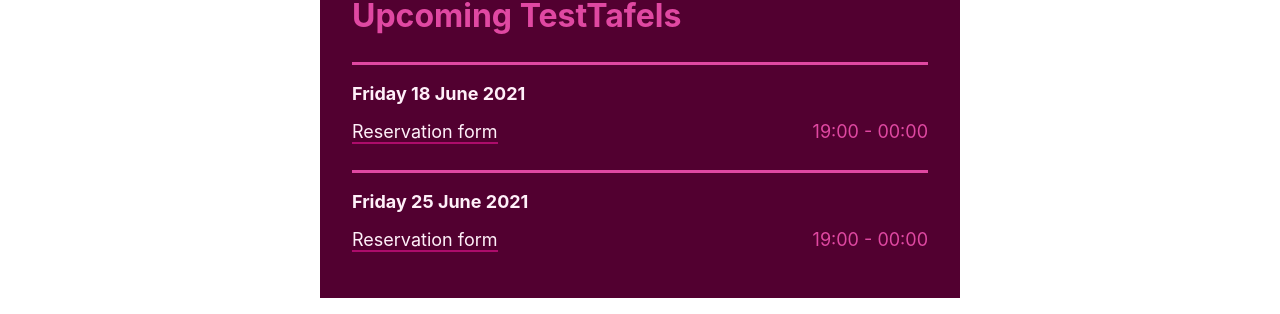
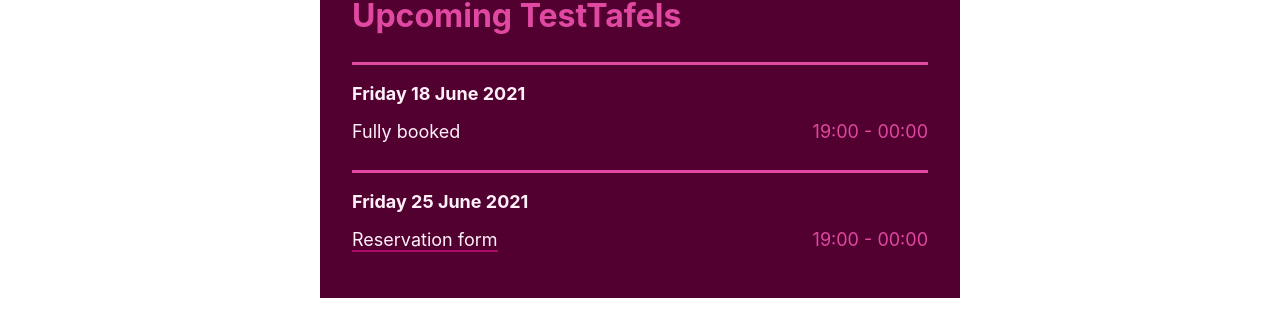
Before and after one commit to decoalitie/desering.org, a Jekyll site: the page built from en/testtafel.md, in a window 1280 px wide. Shown: the part 956-1270 px from the top of the page. Built offline with Jekyll 4.4.1, drawn with Linux system fonts in a browser that asks for light colours; some web fonts are replaced.

Commit message:
Remove form for TestTafel 2

```diff
--- a/_data/events.yml
+++ b/_data/events.yml
@@ -1,7 +1,7 @@
 - date: '2021-06-18'
   time: '19:00 - 00:00'
-  signup-nl: https://forms.gle/bxyQKeScYPcgdoXf9
-  signup-en: https://forms.gle/Zaf195wazddbmxju9
+  description-nl: Volgeboekt
+  description-en: Fully booked
 - date: '2021-06-25'
   time: '19:00 - 00:00'
   signup-nl: https://forms.gle/St6qCg8yiUVgLW9J9
```
